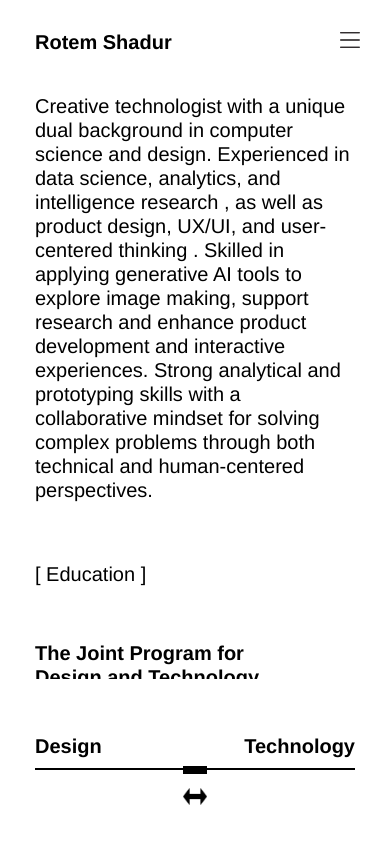
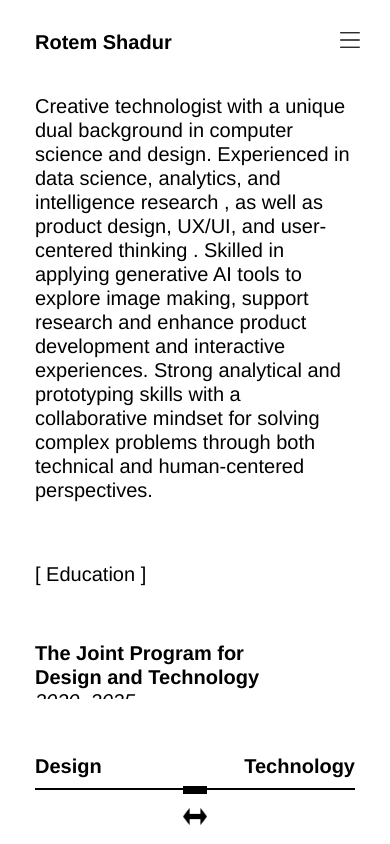
Before and after one commit to rotwem/portfolio, a React (Vite) app: page / in a window 390 px wide. Built offline with nearby package versions, Linux system fonts and the light colour scheme.

Commit message:
Additional CSS updates for slide bar styling

```diff
--- a/src/App.css
+++ b/src/App.css
@@ -510,14 +510,14 @@
   .slide-bar {
     height: 100px; /* Larger touch target on mobile */
     /* Ensure slide bar is positioned safely above browser UI */
-    margin-bottom: 20px;
+    margin-bottom: 10px;
   }
 
   /* Ensure slide bar container has proper spacing from bottom */
   .slide-bar-container {
     grid-column: 1;
     /* padding-bottom: 20px; Reduced padding to prevent being too high */
-    margin-bottom: 20px;
+    margin-bottom: 10px;
   }
 
   .slide-bar-position-indicator {
```
